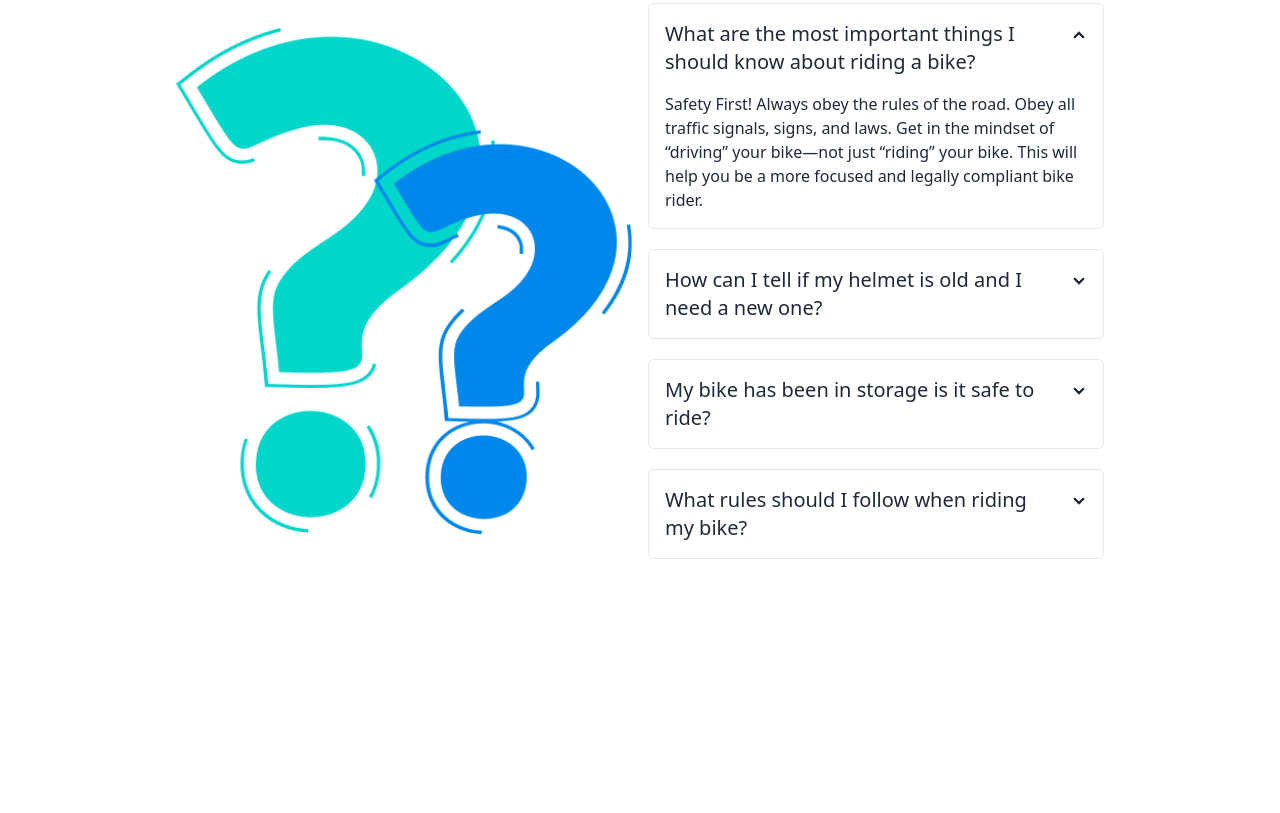
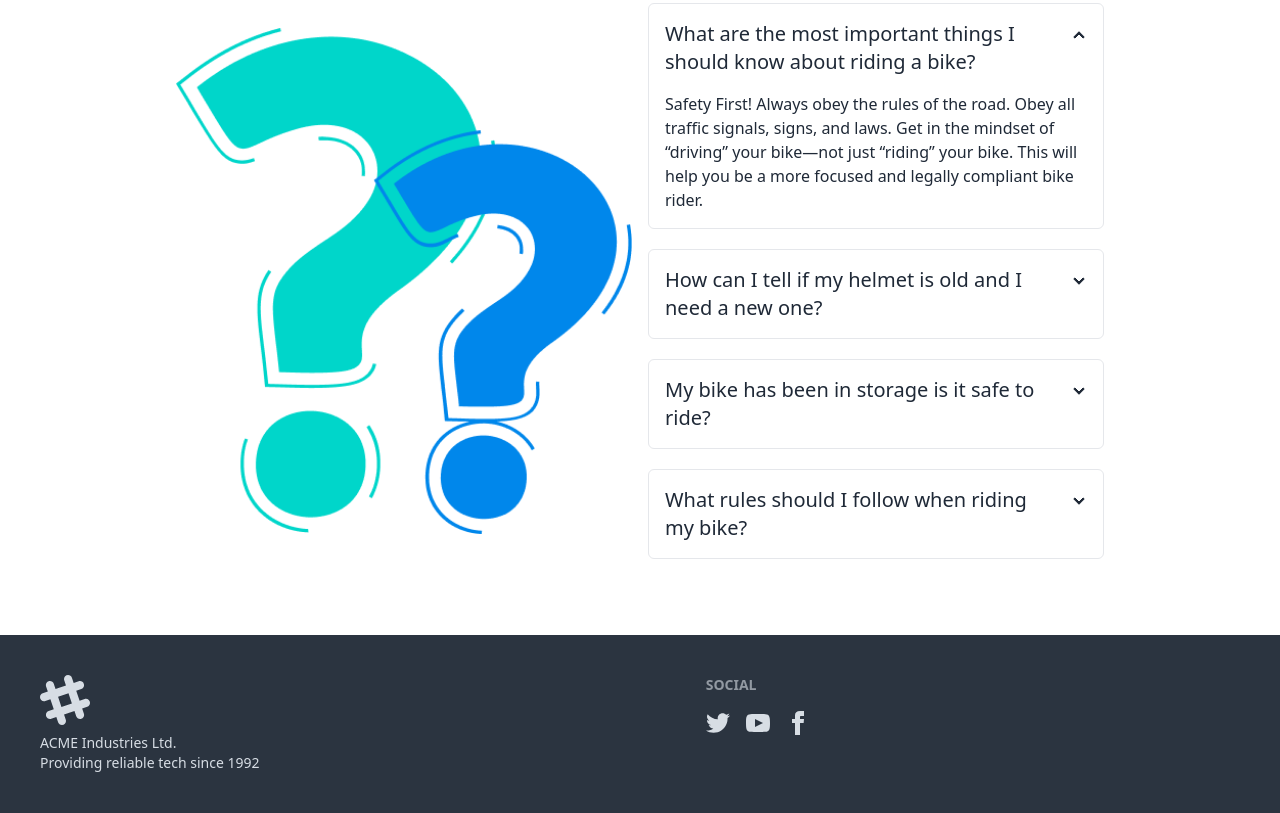
Before and after one commit to Borkotullah01/Biker-zone-website, a plain HTML site: page index.html in a window 1280 px wide. Shown: the part 2069-2882 px from the top of the page. Before the commit the page ends 2704 px from the top, so only its background shows below. Drawn offline with nearby package versions, Linux system fonts and the light colour scheme.

Commit message:
footer section added

```diff
--- a/index.html
+++ b/index.html
@@ -233,7 +233,7 @@
       <section class="FAQ-section my-10 letest-bike-section sm:11/12 mx-auto md:10/12 md:mx-auto lg:w-9/12 lg:mx-auto">
 
         <div class="hero">
-          <div class="hero-content w-full flex-col-reverse lg:flex-row">
+          <div class="hero-content w-full flex-col lg:flex-row">
             <img src="images/others/faq.png" class="flex-1"/>
             <div class="flex-1">
               <div class="collapse collapse-arrow my-5 rounded-md border bg-white">
@@ -287,5 +287,19 @@
         </div>
       </section>
     </main>
+    <footer class="footer p-10 bg-neutral text-neutral-content">
+      <aside>
+        <svg width="50" height="50" viewBox="0 0 24 24" xmlns="http://www.w3.org/2000/svg" fill-rule="evenodd" clip-rule="evenodd" class="fill-current"><path d="M22.672 15.226l-2.432.811.841 2.515c.33 1.019-.209 2.127-1.23 2.456-1.15.325-2.148-.321-2.463-1.226l-.84-2.518-5.013 1.677.84 2.517c.391 1.203-.434 2.542-1.831 2.542-.88 0-1.601-.564-1.86-1.314l-.842-2.516-2.431.809c-1.135.328-2.145-.317-2.463-1.229-.329-1.018.211-2.127 1.231-2.456l2.432-.809-1.621-4.823-2.432.808c-1.355.384-2.558-.59-2.558-1.839 0-.817.509-1.582 1.327-1.846l2.433-.809-.842-2.515c-.33-1.02.211-2.129 1.232-2.458 1.02-.329 2.13.209 2.461 1.229l.842 2.515 5.011-1.677-.839-2.517c-.403-1.238.484-2.553 1.843-2.553.819 0 1.585.509 1.85 1.326l.841 2.517 2.431-.81c1.02-.33 2.131.211 2.461 1.229.332 1.018-.21 2.126-1.23 2.456l-2.433.809 1.622 4.823 2.433-.809c1.242-.401 2.557.484 2.557 1.838 0 .819-.51 1.583-1.328 1.847m-8.992-6.428l-5.01 1.675 1.619 4.828 5.011-1.674-1.62-4.829z"></path></svg>
+        <p>ACME Industries Ltd.<br/>Providing reliable tech since 1992</p>
+      </aside>
+      <nav>
+        <header class="footer-title">Social</header>
+        <div class="grid grid-flow-col gap-4">
+          <a><svg xmlns="http://www.w3.org/2000/svg" width="24" height="24" viewBox="0 0 24 24" class="fill-current"><path d="M24 4.557c-.883.392-1.832.656-2.828.775 1.017-.609 1.798-1.574 2.165-2.724-.951.564-2.005.974-3.127 1.195-.897-.957-2.178-1.555-3.594-1.555-3.179 0-5.515 2.966-4.797 6.045-4.091-.205-7.719-2.165-10.148-5.144-1.29 2.213-.669 5.108 1.523 6.574-.806-.026-1.566-.247-2.229-.616-.054 2.281 1.581 4.415 3.949 4.89-.693.188-1.452.232-2.224.084.626 1.956 2.444 3.379 4.6 3.419-2.07 1.623-4.678 2.348-7.29 2.04 2.179 1.397 4.768 2.212 7.548 2.212 9.142 0 14.307-7.721 13.995-14.646.962-.695 1.797-1.562 2.457-2.549z"></path></svg></a>
+          <a><svg xmlns="http://www.w3.org/2000/svg" width="24" height="24" viewBox="0 0 24 24" class="fill-current"><path d="M19.615 3.184c-3.604-.246-11.631-.245-15.23 0-3.897.266-4.356 2.62-4.385 8.816.029 6.185.484 8.549 4.385 8.816 3.6.245 11.626.246 15.23 0 3.897-.266 4.356-2.62 4.385-8.816-.029-6.185-.484-8.549-4.385-8.816zm-10.615 12.816v-8l8 3.993-8 4.007z"></path></svg></a>
+          <a><svg xmlns="http://www.w3.org/2000/svg" width="24" height="24" viewBox="0 0 24 24" class="fill-current"><path d="M9 8h-3v4h3v12h5v-12h3.642l.358-4h-4v-1.667c0-.955.192-1.333 1.115-1.333h2.885v-5h-3.808c-3.596 0-5.192 1.583-5.192 4.615v3.385z"></path></svg></a>
+        </div>
+      </nav>
+    </footer>
 </body>
 </html>
```
